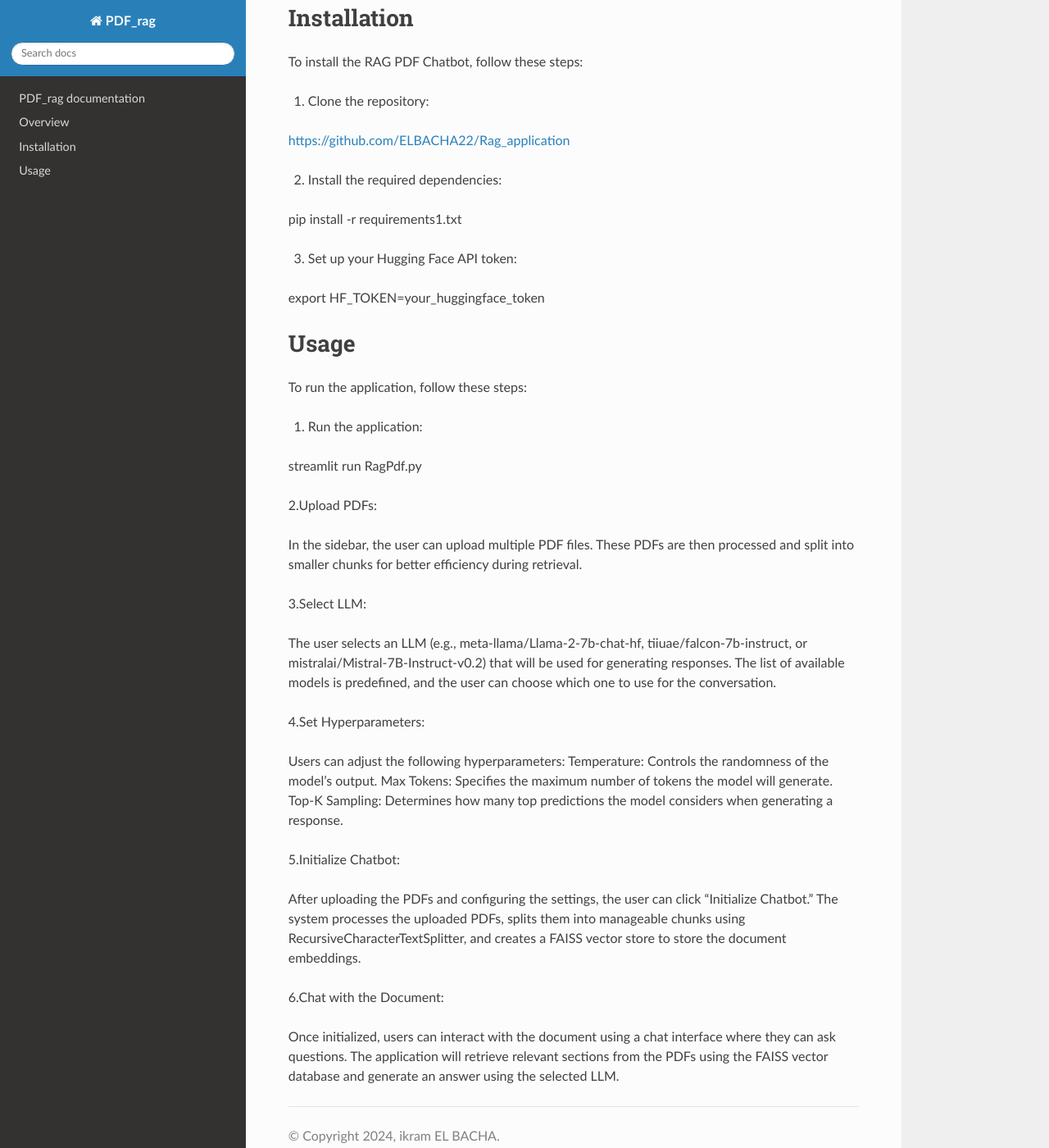
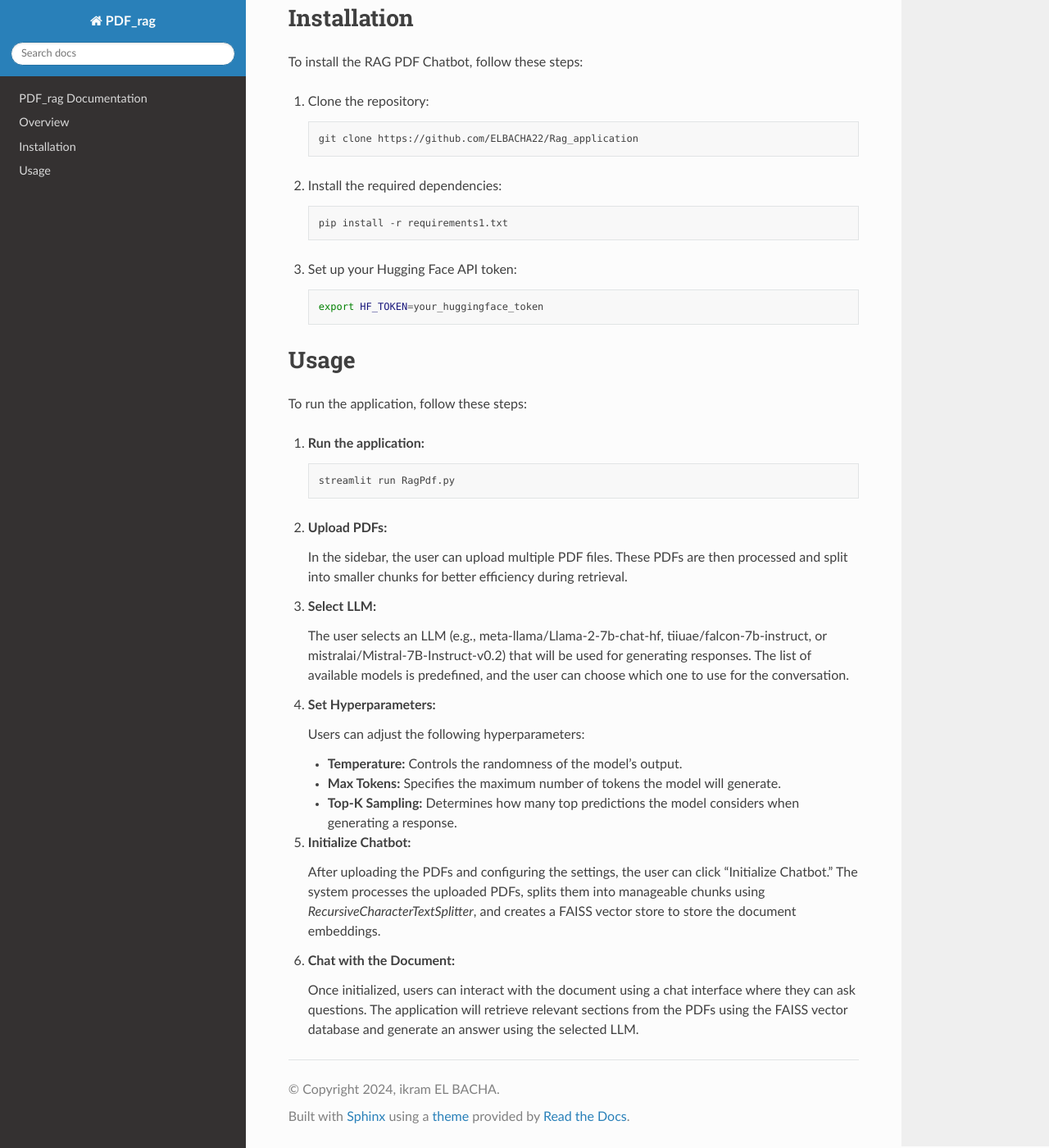
Before and after one commit to ELBACHA22/Rag_application, a Sphinx documentation site: the page built from source/index.rst, in a window 1280 px wide and 1400 px high, scrolled down 410 px. Shown: the whole window at 82% size. Built offline with Sphinx 7.4.7 and the Read the Docs theme 3.1.0, drawn with Linux system fonts in a browser that asks for light colours; some of the changed text lies outside the part shown.

Commit message:
Update index.rst

```diff
--- a/source/index.rst
+++ b/source/index.rst
@@ -20,57 +18,56 @@
 
 1. Clone the repository:
 
-https://github.com/ELBACHA22/Rag_application
+   .. code-block:: bash
 
-
-
+      git clone https://github.com/ELBACHA22/Rag_application
 
 2. Install the required dependencies:
 
-pip install -r requirements1.txt
+   .. code-block:: bash
 
+      pip install -r requirements1.txt
 
 3. Set up your Hugging Face API token:
 
-export HF_TOKEN=your_huggingface_token
+   .. code-block:: bash
 
+      export HF_TOKEN=your_huggingface_token
 
 Usage
-============
+=====
+
 To run the application, follow these steps:
 
+1. **Run the application:**
 
-1. Run the application:
+   .. code-block:: bash
 
-streamlit run RagPdf.py
+      streamlit run RagPdf.py
 
+2. **Upload PDFs:**
 
-2.Upload PDFs:
+   In the sidebar, the user can upload multiple PDF files. These PDFs are then processed and split into smaller chunks for better efficiency during retrieval.
 
-In the sidebar, the user can upload multiple PDF files.
-These PDFs are then processed and split into smaller chunks for better efficiency during retrieval.
+3. **Select LLM:**
 
-3.Select LLM:
+   The user selects an LLM (e.g., meta-llama/Llama-2-7b-chat-hf, tiiuae/falcon-7b-instruct, or mistralai/Mistral-7B-Instruct-v0.2) that will be used for generating responses. The list of available models is predefined, and the user can choose which one to use for the conversation.
 
-The user selects an LLM (e.g., meta-llama/Llama-2-7b-chat-hf, tiiuae/falcon-7b-instruct, or mistralai/Mistral-7B-Instruct-v0.2) that will be used for generating responses.
-The list of available models is predefined, and the user can choose which one to use for the conversation.
+4. **Set Hyperparameters:**
 
-4.Set Hyperparameters:
+   Users can adjust the following hyperparameters:
 
-Users can adjust the following hyperparameters:
-Temperature: Controls the randomness of the model's output.
-Max Tokens: Specifies the maximum number of tokens the model will generate.
-Top-K Sampling: Determines how many top predictions the model considers when generating a response.
+   - **Temperature:** Controls the randomness of the model's output.
+   - **Max Tokens:** Specifies the maximum number of tokens the model will generate.
+   - **Top-K Sampling:** Determines how many top predictions the model considers when generating a response.
 
-5.Initialize Chatbot:
+5. **Initialize Chatbot:**
 
-After uploading the PDFs and configuring the settings, the user can click "Initialize Chatbot."
-The system processes the uploaded PDFs, splits them into manageable chunks using RecursiveCharacterTextSplitter, and creates a FAISS vector store to store the document embeddings.
+   After uploading the PDFs and configuring the settings, the user can click "Initialize Chatbot." The system processes the uploaded PDFs, splits them into manageable chunks using `RecursiveCharacterTextSplitter`, and creates a FAISS vector store to store the document embeddings.
 
-6.Chat with the Document:
+6. **Chat with the Document:**
 
-Once initialized, users can interact with the document using a chat interface where they can ask questions.
-The application will retrieve relevant sections from the PDFs using the FAISS vector database and generate an answer using the selected LLM.
+   Once initialized, users can interact with the document using a chat interface where they can ask questions. The application will retrieve relevant sections from the PDFs using the FAISS vector database and generate an answer using the selected LLM.
 
 .. toctree::
    :maxdepth: 2
```
Also changed, not shown: other parts of source/index.rst (+5 -7 lines).
